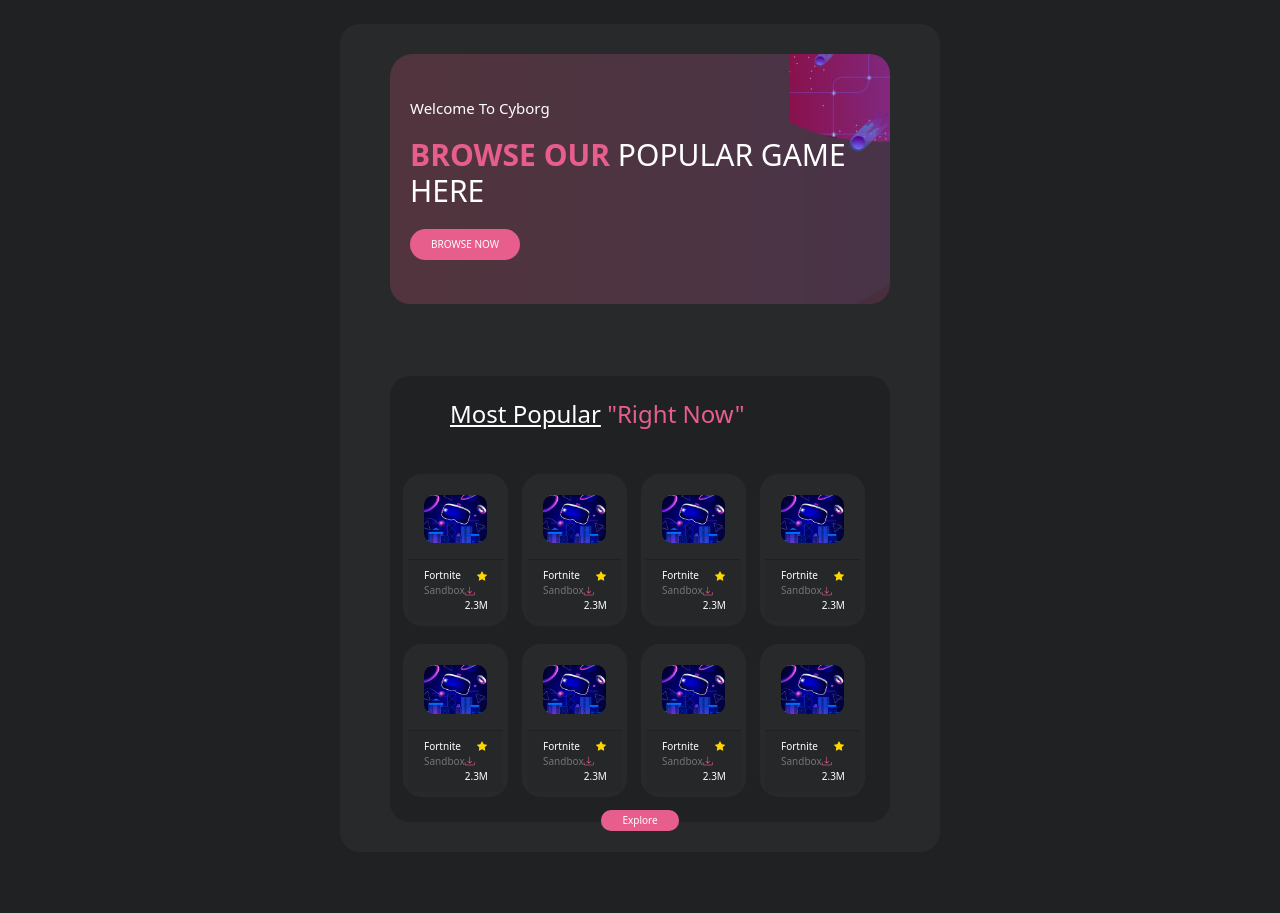
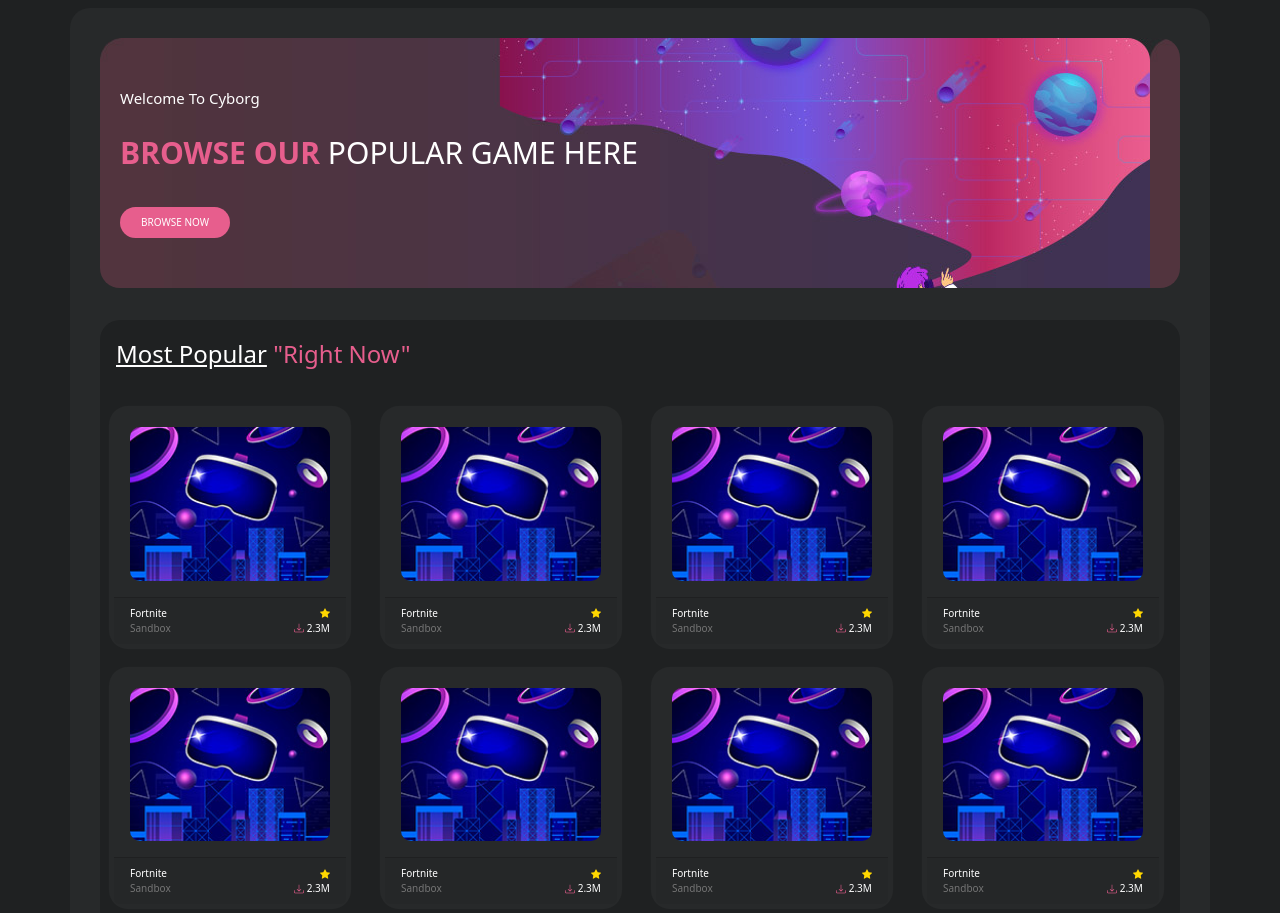
Before and after one commit to AmraNK9/Cyborg-font-end-, a plain HTML site: page Home.html in a window 1280 px wide. Shown: the top 913 px of the page. Before the commit the page ends 852 px from the top, so only its background shows below. Drawn offline with nearby package versions, Linux system fonts and the light colour scheme.

Commit message:
fixed error

```diff
--- a/Home.css
+++ b/Home.css
@@ -12,7 +12,12 @@
   padding: 30px;
   border-radius: 20px;
 }
-
+.main-container{
+  width: 90vw;
+}
+.w-90{
+  width: 90%;
+}
 .banner > h6 {
   font-size: 15px;
   color: #ffff;
@@ -46,6 +51,7 @@
   padding: 20px;
   display: inline-block;
   border-radius: 20px;
+  padding-right: 0px;
 }
 .heading-section > h4 {
   text-align: left;
@@ -108,6 +114,9 @@
   .most-popular > div > div > .card {
     padding: 30px;
   }
+  .most-popular{
+    padding-right: 20px
+  }
 }
 @media screen and (max-width: 767px) {
   .banner > h4 {
@@ -119,6 +128,9 @@
   }
   .most-popular > div > div > .card {
     width: 100%;
+  }
+  .most-popular{
+    padding-right: 20px;
   }
 }
 @media screen and (min-width: 809px) {
--- a/Home.html
+++ b/Home.html
@@ -2,7 +2,7 @@
 <html lang="en">
   <head>
     <meta charset="UTF-8" />
-    <meta http-equiv="X-UA-Compatible" content="IE=edge" />
+    <meta http-equiv="X-UA-Compatible" content="IE=edge"/>
     <meta name="viewport" content="width=device-width, initial-scale=1.0" />
     <title>Home Page</title>
     <link
@@ -21,29 +21,32 @@
     <link rel="stylesheet" href="Home.css" />
   </head>
   <body>
-    <div class="mt-4">
-      <div class="container d-flex gap-5 justify-content-center flex-column">
-        <section class="welcome-section .col-12 d-flex justify-content-center">
+
+      <div class="container mt-2 main-container d-flex gap-2 justify-content-center align-items-center flex-column">
+
+        <section class="welcome-section w-100 col-12 d-flex justify-content-center">
           <div
-            class="banner banner-img d-flex justify-content-center flex-column align-items-md-start align-items-center"
+            class="banner banner-img d-flex justify-content-center
+             flex-column align-items-md-start align-items-center
+             w-100"
           >
             <h6>Welcome To Cyborg</h6>
-            <h4 id="myh4">
+            <h4 id="myh4" class="mt-2">
               <em style="color: #e75e8d">BROWSE OUR</em>
               Popular Game Here
             </h4>
-            <button class="btn">Browse Now</button>
+            <button class="btn mt-3">Browse Now</button>
           </div>
         </section>
-        <section class="mt-4 mx-auto p-4 col-md-12 most-popular banner">
+        <section class="mt-4 mx-auto  w-100 most-popular banner" >
           <div class="row justify-content-center d-flex flex-wrap position-relative">
-            <div class="heading-section ps-5 col-md-12">
+            <div class="heading-section ps-2 col-md-12">
               <h4>
                 <em>Most Popular</em>
                 "Right Now"
               </h4>
             </div>
-            <div class="mt-3 col-12 col-md-6 col-lg-3  p-0">
+            <div class="mt-2 col-12 col-md-6 col-lg-3  p-0">
               <div class="card ">
                 <div class="card-body">
                   <img src="images\popular-01.jpg" class="w-100" alt="" />
@@ -61,7 +64,7 @@
               </div>
             </div>
 
-            <div class="mt-3 col-12 col-md-6 col-lg-3  p-0">
+            <div class="mt-2 col-12 col-md-6 col-lg-3  p-0">
               <div class="card ">
                 <div class="card-body">
                   <img src="images\popular-01.jpg" class="w-100" alt="" />
@@ -78,7 +81,7 @@
                 </div>
               </div>
             </div>
-            <div class="mt-3 col-12 col-md-6 col-lg-3  p-0">
+            <div class="mt-2 col-12 col-md-6 col-lg-3  p-0">
               <div class="card ">
                 <div class="card-body">
                   <img src="images\popular-01.jpg" class="w-100" alt="" />
@@ -95,7 +98,7 @@
                 </div>
               </div>
             </div>
-            <div class="mt-3 col-12 col-md-6 col-lg-3  p-0">
+            <div class="mt-2 col-12 col-md-6 col-lg-3  p-0">
               <div class="card ">
                 <div class="card-body">
                   <img src="images\popular-01.jpg" class="w-100" alt="" />
@@ -190,8 +193,11 @@
 
           </div>
         </section>
+        <section class="w-100 game-libery">
+
+        </section>
       </div>
-    </div>
+
 
     <script src="https://cdn.jsdelivr.net/npm/bootstrap@5.2.3/dist/js/bootstrap.bundle.min.js"></script>
   </body>
```
